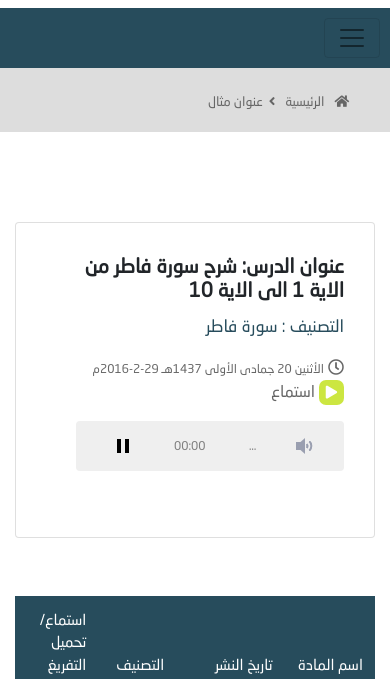
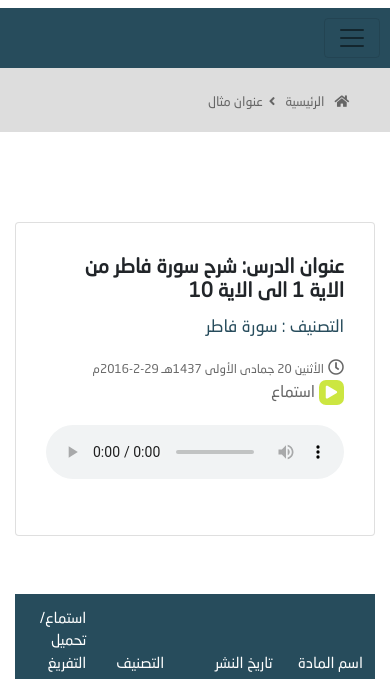
Before and after one commit to OmarAliSoliman/afyaa, a plain HTML site: page sounds-show.html in a window 390 px wide. Shown: the part 421-1100 px from the top of the page. Drawn offline with Linux system fonts and the light colour scheme.

Commit message:
change-audio

```diff
--- a/assets/css/style-en.css
+++ b/assets/css/style-en.css
@@ -1791,6 +1791,12 @@ footer .follow {
   .versions .versions-slider .slick-next{
     left: 90%;
   }
+  .sounds-show-page .sounds-show .card .card-content .audioplayer{
+    width: 100% !important;
+  }
+  .audioplayer{
+    padding: 0 !important;
+  }
 }
 .header-slider .slick-arrow::before, .sounds .sounds-slider .slick-arrow::before, .versions .versions-slider .slick-arrow::before {
   font-family: "Font Awesome 5 Free";
--- a/assets/css/style.css
+++ b/assets/css/style.css
@@ -1781,6 +1781,12 @@ footer .follow {
   .sidebar .social {
     display: none;
   }
+  .sounds-show-page .sounds-show .card .card-content .audioplayer{
+    width: 100% !important;
+  }
+  .audioplayer{
+    padding: 0 !important;
+  }
 }
 .header-slider .slick-arrow::before, .sounds .sounds-slider .slick-arrow::before, .versions .versions-slider .slick-arrow::before {
   font-family: "Font Awesome 5 Free";
@@ -1833,3 +1839,18 @@ a {
 }
 
 /*# sourceMappingURL=style.css.map */
+
+.sounds-show .card audio{
+  width: 90%;
+  margin-top: 20px;
+}
+
+.sounds-show .card audio:focus{
+  outline: 0;
+}
+
+@media(max-width: 524px){
+  .sounds-show .card audio{
+    width: 100%;
+  }
+}
--- a/assets/js/main.js
+++ b/assets/js/main.js
@@ -95,14 +95,14 @@ $(document).ready(function () {
 
 
 
-  if($('.sounds-show').length){
-    $('audio').audioPlayer({
-      classPrefix: 'audioplayer',
-      strPlay: '',
-      strPause: '',
-      strVolume: ''
-    });
-  }
+  // if($('.sounds-show').length){
+  //   $('audio').audioPlayer({
+  //     classPrefix: 'audioplayer',
+  //     strPlay: '',
+  //     strPause: '',
+  //     strVolume: ''
+  //   });
+  // }
 
   if($('.blog-par').length){
     $('audio').audioPlayer({
--- a/sounds-show.html
+++ b/sounds-show.html
@@ -183,7 +183,7 @@
               </div> -->
               <div class="col-sm-12 col-md-6 col-lg-1"></div>
             </div>
-            <audio controls preload="auto" autoplay loop>
+            <audio controls preload="auto" autoplay loop controlsList="nodownload">
               <source src="./assets/audio/audio.mp3">
             </audio>
           </div>
```
